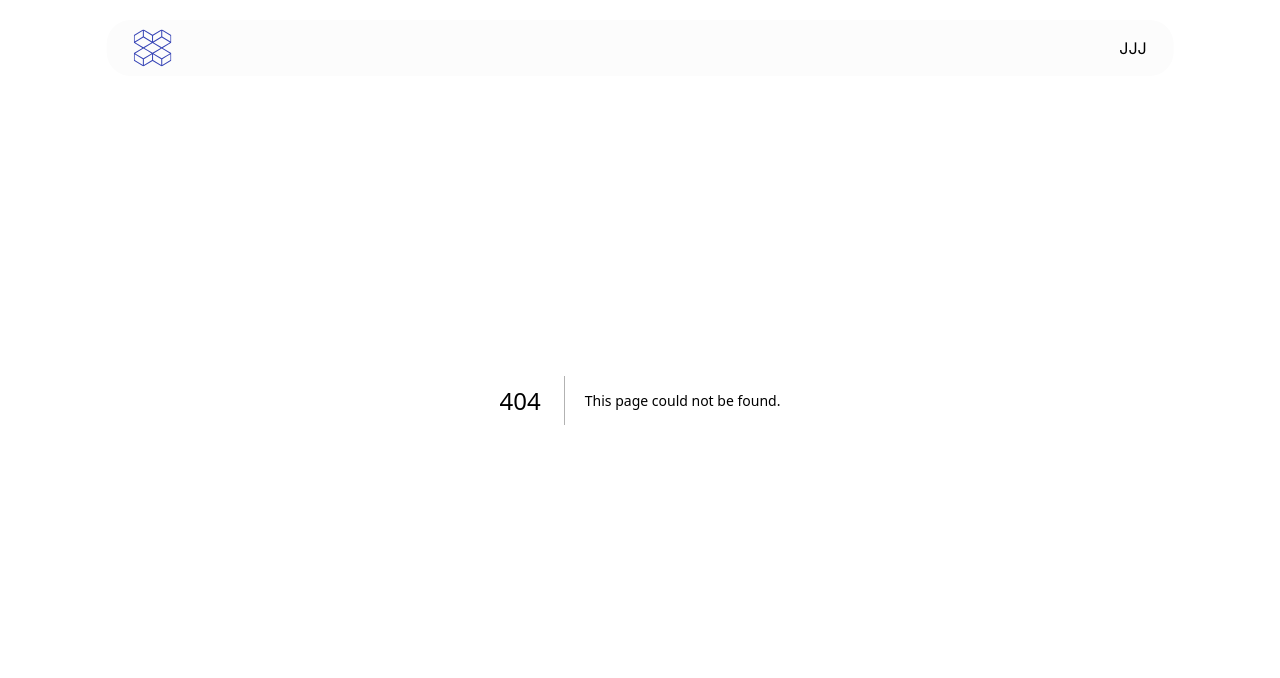
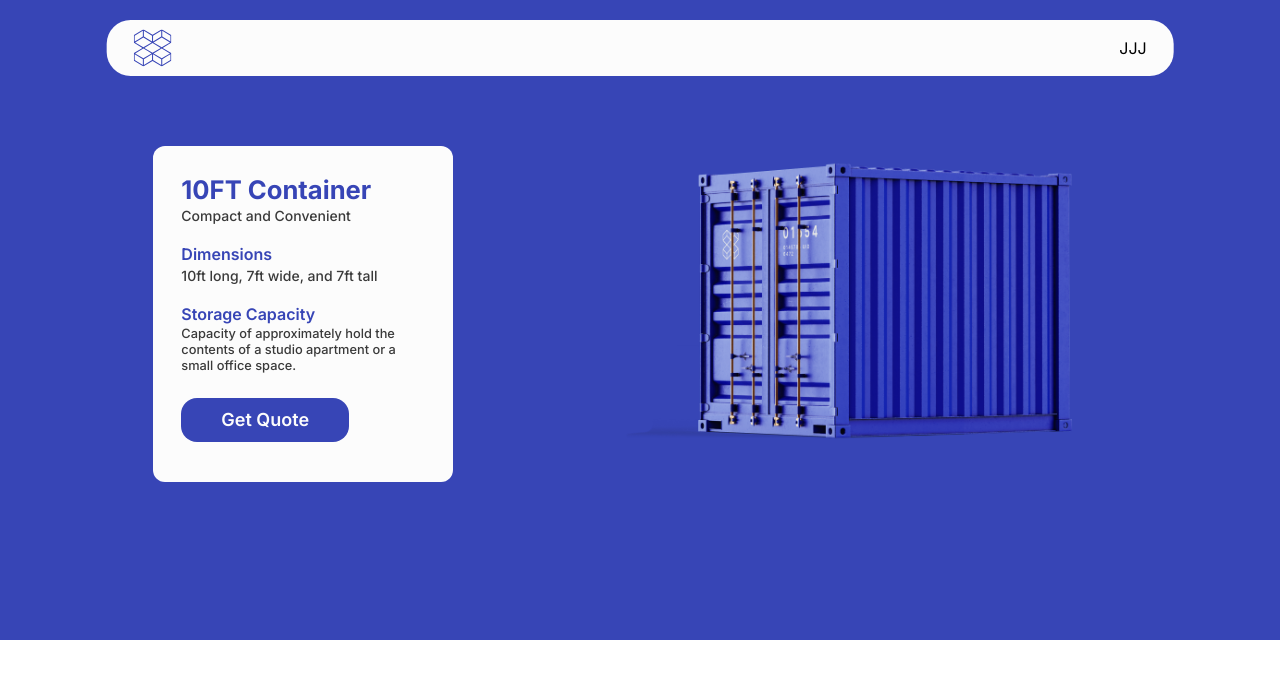
Before and after one commit to shanewmurphy/blue-box-site-new, a Next.js app: page /Ten-foot-container in a window 1280 px wide. Before the commit this address had no page. Shown: the top 678 px of the page. Built offline with nearby package versions, Linux system fonts and the light colour scheme.

Commit message:
10FT container page

```diff
--- /dev/null
+++ b/app/Ten-foot-container/page.js
@@ -0,0 +1,78 @@
+export default function TenFootContainerPage() {
+  return (
+    <div>
+      <div className="w-full bg-myblue lg:h-[80vh] md:h-[85vh] sm:h-svh lg:py-14 lg:px-14 antialiased">
+        <div className="xl:w-10/12 lg:w-11/12 md: laptop:w-11/12 sm:w-11/12 mx-auto lg:py-[6%] md:py-[15%] sm:py-[32%]">
+          <div className="flex flex-row xl:gap-32 lg:gap-10">
+            <div className="lg:basis-1/3">
+              <div className="bg-mywhite xl:w-[300px] lg:w-[280px] py-7 px-7 lg:mt-5 rounded-xl xl:block lg:block md:hidden sm:hidden xs:hidden">
+                <div>
+                  <h3 className="lg:text-2xl text-myblue font-bold">
+                    10FT Container
+                  </h3>
+                  <h6 className="lg:text-sm text-myblack font-medium">
+                    Compact and Convenient
+                  </h6>
+                </div>
+                <div className="lg:mt-4">
+                  <h4 className="lg:text-base text-myblue font-semibold">
+                    Dimensions
+                  </h4>
+                  <p className="lg:text-sm text-myblack font-medium">
+                    10ft long, 7ft wide, and 7ft tall
+                  </p>
+                </div>
+                <div className="lg:mt-4">
+                  <h4 className="lg:text-base text-myblue font-semibold">
+                    Storage Capacity
+                  </h4>
+                  <p className="lg:text-xs text-myblack font-medium">
+                    Capacity of approximately hold the contents of a studio
+                    apartment or a small office space.
+                  </p>
+                </div>
+                <div className="mt-6 mb-3">
+                  <button className="bg-myblue text-mywhite font-semibold text-lg rounded-2xl py-2 px-10">
+                    Get Quote
+                  </button>
+                </div>
+              </div>
+            </div>
+            <div className="xl:basis-2/3 lg:basis-2/3 md:w-11/12 sm:w-11/12 flex items-center">
+              <div>
+                <div className="lg:hidden md:block sm:block">
+                  <h2 className="font-bold text-mywhite md:text-6xl sm:text-5xl text-center">
+                    10ft Container
+                  </h2>
+                  <h3 className="font-semibold text-mywhite md:text-2xl sm:text-lg text-center md:mb-6 sm:mb-6">
+                    Compact and Convenient
+                  </h3>
+                </div>
+                <picture>
+                  <img
+                    className="object-cover lg:float-right md:p-8"
+                    src="/10-ft-imgs/10ft-min.png"
+                  />
+                </picture>
+              </div>
+            </div>
+          </div>
+          <div className="lg:hidden md:block md:w-10/12 sm:w-11/12 mx-auto bg-mywhite md:py-6 md:px-2 sm:py-4 sm:px-2 mt-6 rounded-3xl">
+            <div className="grid md:grid-cols-2 md:divide-x md:divide-y-0 sm:divide-y sm:px-5 gap-8">
+              <div>
+                <h6 className="text-lg font-semibold text-myblue">
+                  Storage Capacity
+                </h6>
+                <p className="text-myblack font-medium text-xs">
+                  Hold the contents of a studio apartment or a small office
+                  space
+                </p>
+              </div>
+              <div>BBBB</div>
+            </div>
+          </div>
+        </div>
+      </div>
+    </div>
+  );
+}
--- a/app/compontents/Footer.jsx
+++ b/app/compontents/Footer.jsx
@@ -1,6 +1,6 @@
 export default function Footer() {
   return (
-    <div className="w-full bg-myblue lg:py-16 lg:px-16 md:py-10 md:px-10 sm:py-8 sm:px-8 antialiased">
+    <div className="w-full bg-myblue lg:py-16 lg:px-16 md:py-10 md:px-10 sm:py-16 sm:px-8 antialiased">
       <div className="flex lg:flex-row md:flex-col sm:flex-col gap-12">
         <div className="basis-2/5">
           <div>
@@ -137,8 +137,8 @@ function Instagram() {
       xmlns="http://www.w3.org/2000/svg"
     >
       <path
-        fill-rule="evenodd"
-        clip-rule="evenodd"
+        fillRule="evenodd"
+        clipRule="evenodd"
         d="M13.7222 0H5.27778C2.36295 0 0 2.36295 0 5.27778V13.7222C0 16.637 2.36295 19 5.27778 19H13.7222C16.637 19 19 16.637 19 13.7222V5.27778C19 2.36295 16.637 0 13.7222 0ZM17.1528 13.7222C17.147 15.6144 15.6144 17.147 13.7222 17.1528H5.27778C3.38554 17.147 1.85302 15.6144 1.84722 13.7222V5.27778C1.85302 3.38554 3.38554 1.85302 5.27778 1.84722H13.7222C15.6144 1.85302 17.147 3.38554 17.1528 5.27778V13.7222ZM14.5139 5.54167C15.0969 5.54167 15.5694 5.06907 15.5694 4.48611C15.5694 3.90315 15.0969 3.43056 14.5139 3.43056C13.9309 3.43056 13.4583 3.90315 13.4583 4.48611C13.4583 5.06907 13.9309 5.54167 14.5139 5.54167ZM9.5 4.75C6.87665 4.75 4.75 6.87665 4.75 9.5C4.75 12.1234 6.87665 14.25 9.5 14.25C12.1234 14.25 14.25 12.1234 14.25 9.5C14.2529 8.23935 13.7533 7.02955 12.8618 6.13814C11.9704 5.24673 10.7607 4.74719 9.5 4.75ZM6.59722 9.5C6.59722 11.1032 7.89682 12.4028 9.5 12.4028C11.1032 12.4028 12.4028 11.1032 12.4028 9.5C12.4028 7.89682 11.1032 6.59722 9.5 6.59722C7.89682 6.59722 6.59722 7.89682 6.59722 9.5Z"
         fill="white"
       />
@@ -173,8 +173,8 @@ function LinkedIn() {
       xmlns="http://www.w3.org/2000/svg"
     >
       <path
-        fill-rule="evenodd"
-        clip-rule="evenodd"
+        fillRule="evenodd"
+        clipRule="evenodd"
         d="M1.58333 0C0.708879 0 0 0.708879 0 1.58333V17.4167C0 18.2911 0.708879 19 1.58333 19H17.4167C18.2911 19 19 18.2911 19 17.4167V1.58333C19 0.708879 18.2911 0 17.4167 0H1.58333ZM5.82747 4.22509C5.83341 5.23447 5.07787 5.85642 4.1813 5.85197C3.33668 5.84751 2.60044 5.17509 2.60489 4.22658C2.60934 3.33447 3.31442 2.61751 4.23029 2.6383C5.1595 2.65908 5.83341 3.34041 5.82747 4.22509ZM9.79524 7.13741H7.13525H7.13376V16.1728H9.94513V15.962C9.94513 15.561 9.94481 15.1599 9.94449 14.7587C9.94365 13.6885 9.9427 12.6173 9.94819 11.5475C9.94967 11.2877 9.96149 11.0176 10.0283 10.7696C10.2791 9.84337 11.1119 9.24519 12.0411 9.39223C12.6379 9.48564 13.0326 9.83155 13.1989 10.3942C13.3014 10.7459 13.3474 11.1244 13.3518 11.4911C13.3639 12.5969 13.3622 13.7027 13.3605 14.8086C13.3599 15.1989 13.3592 15.5895 13.3592 15.9798V16.1713H16.1796V15.9546C16.1796 15.4775 16.1793 15.0005 16.179 14.5235C16.1785 13.3312 16.1779 12.139 16.181 10.9463C16.1825 10.4075 16.1247 9.8761 15.9925 9.35507C15.7951 8.58019 15.3869 7.93894 14.7234 7.47587C14.2529 7.14631 13.7363 6.93405 13.1589 6.9103C13.0931 6.90757 13.0268 6.90399 12.9602 6.90039C12.665 6.88443 12.3649 6.86822 12.0826 6.92514C11.2751 7.08694 10.5657 7.45655 10.0298 8.10814C9.96751 8.18288 9.9066 8.25877 9.81572 8.37203L9.79524 8.39768V7.13741ZM2.83062 16.1758H5.62867V7.14329H2.83062V16.1758Z"
         fill="white"
       />
```
Also changed, not shown: public/10-ft-imgs/10FT-min.png (added).
